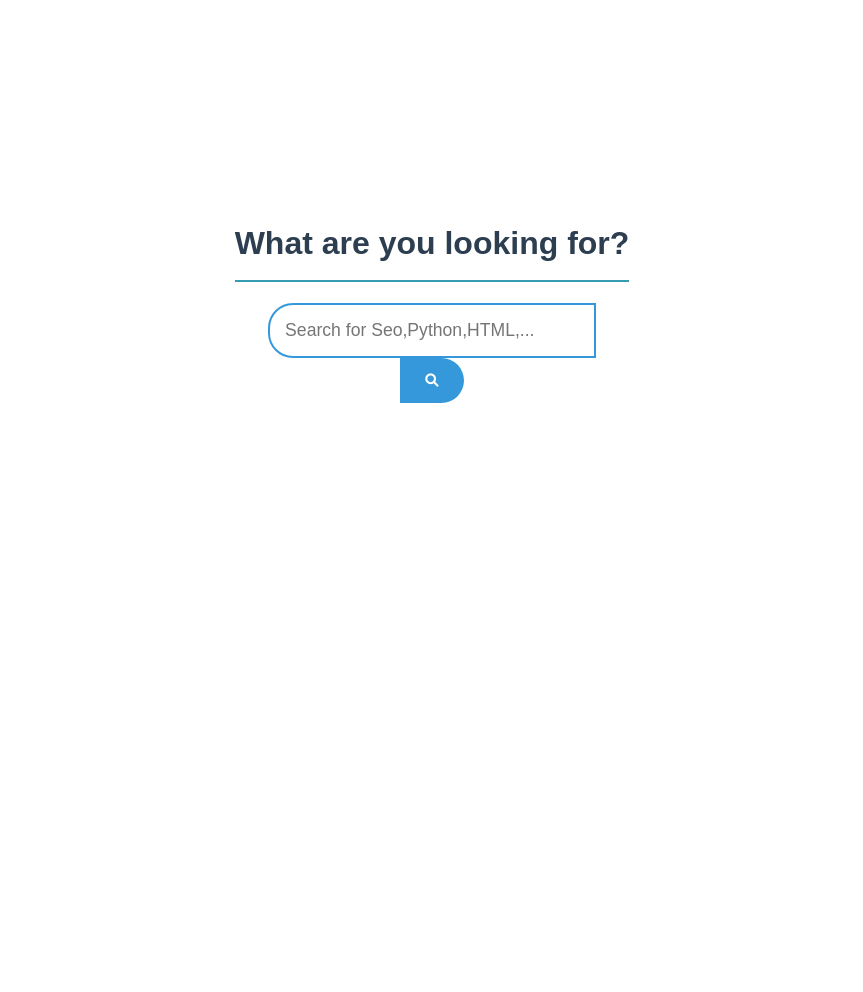
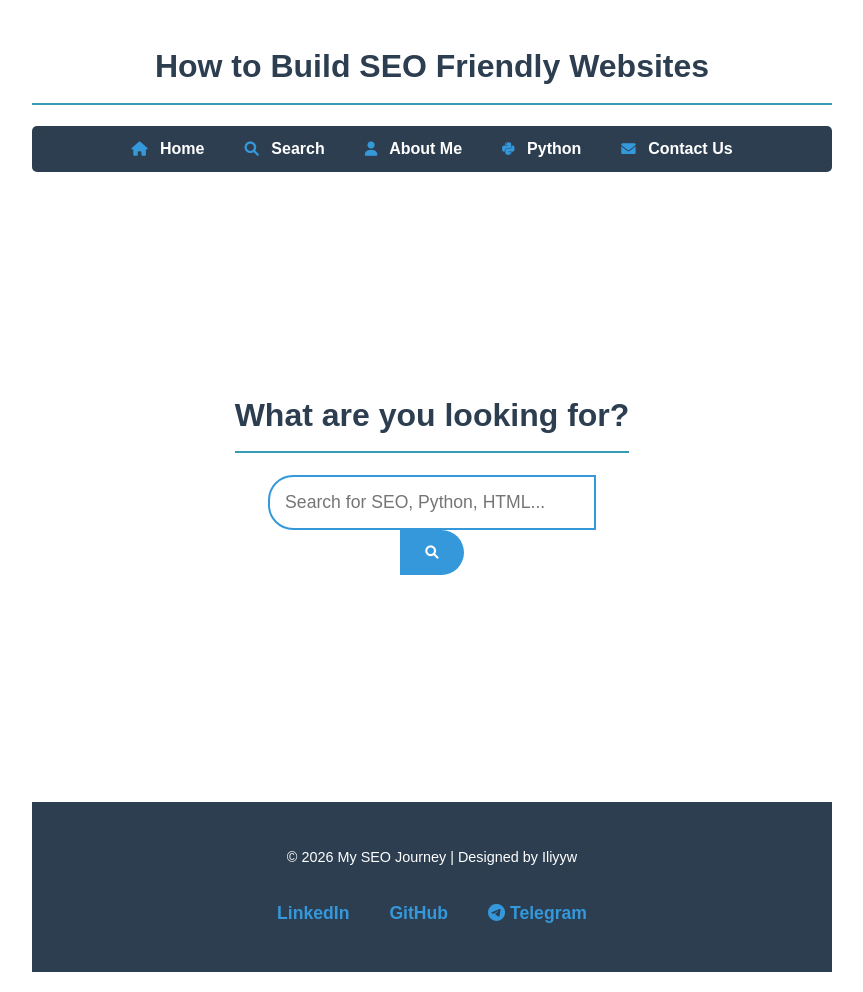
Before and after one commit to iliyyw/SEO_Project, a plain HTML site: page search.html in a window 1280 px wide. Shown: the whole page, without its empty margins (208-1071 px from the left). Before the commit the page ends 800 px from the top, so only its background shows below. Drawn offline with Linux system fonts and the light colour scheme.

Commit message:
Update search.html

```diff
--- a/search.html
+++ b/search.html
@@ -2,22 +2,47 @@
 <html lang="en">
 <head>
     <meta charset="UTF-8">
-    <meta name="Iliyyw's Professional SEO and Python Learning Project.Explore automation and web development.">
     <meta name="viewport" content="width=device-width, initial-scale=1.0">
-    <title>Search Page | Seo Project</title>
+    <title>Search Page | SEO Project</title>
+    <meta name="description" content="Search through Iliyyw's SEO and Python learning project to find tutorials, web development tips, and automation guides.">
     <link rel="stylesheet" href="style.css">
     <link rel="stylesheet" href="https://cdnjs.cloudflare.com/ajax/libs/font-awesome/6.0.0/css/all.min.css">
 </head>
 <body>
-    <nav>
-    </nav>
 
-    <div class="search-container">
+    <header>
+        <div class="logo">
+            <h1>How to Build SEO Friendly Websites</h1>
+        </div>
+        <nav>
+            <ul>
+                <li><a href="index.html"><i class="fas fa-home"></i> Home</a></li>
+                <li><a href="search.html"><i class="fas fa-search"></i> Search</a></li>
+                <li><a href="about.html"><i class="fas fa-user"></i> About Me</a></li>
+                <li><a href="python.html"><i class="fab fa-python"></i> Python</a></li>
+                <li><a href="contact.html"><i class="fas fa-envelope"></i> Contact Us</a></li>
+            </ul>
+        </nav>
+    </header>
+
+    <main class="search-container">
         <h1>What are you looking for?</h1>
         <div class="search-box">
-            <input type="text" placeholder="Search for Seo,Python,HTML,...">
-            <button><i class="fas fa-search"></i></button>
+            <input type="text" placeholder="Search for SEO, Python, HTML..." aria-label="Search site content">
+            <button aria-label="Submit Search"><i class="fas fa-search"></i></button>
         </div>
-    </div>
+    </main>
+
+    <footer>
+        <div class="footer-content">
+            <p>&copy; 2026 My SEO Journey | Designed by Iliyyw</p>
+            <div class="social-links">
+                <a href="#">LinkedIn</a>
+                <a href="#">GitHub</a>
+                <a href="https://t.me/iliyyw" target="_blank"><i class="fab fa-telegram"></i> Telegram</a>
+            </div>
+        </div>
+    </footer>
+
 </body>
 </html>
```
